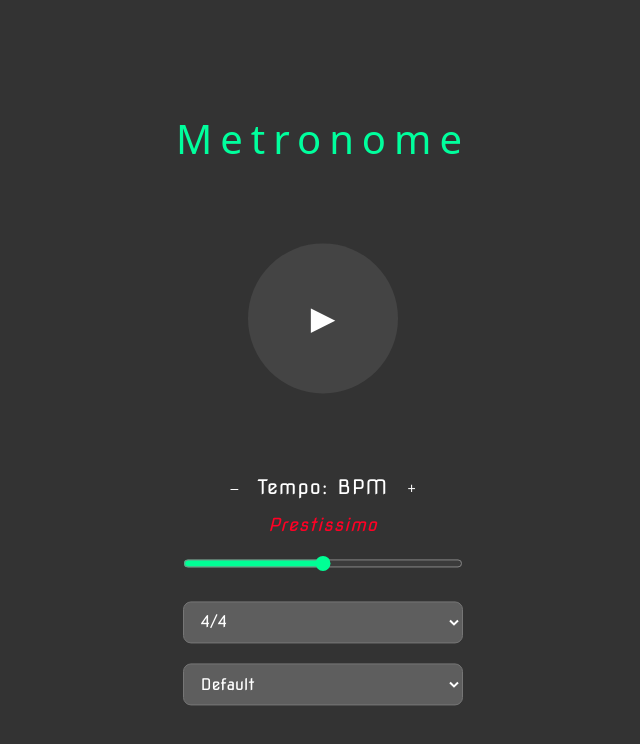
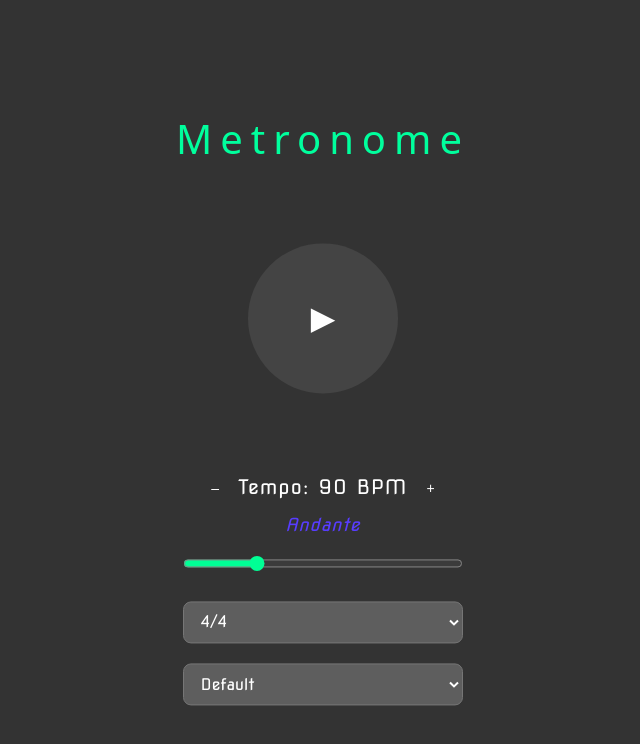
Before and after one commit to SeanCyan/Metronome, a Vue app: page / in a window 1280 px wide. Shown: the top 744 px of the page, without its empty margins (317-957 px from the left). Built offline with nearby package versions, Linux system fonts and the light colour scheme; a web font is replaced by a local one.

Commit message:
Add default BPM back in

```diff
--- a/src/components/BPMControl.vue
+++ b/src/components/BPMControl.vue
@@ -22,7 +22,7 @@ import { ref, watch, computed } from 'vue';
 const props = defineProps(['bpm']);
 const emit = defineEmits(['update:bpm']);
 
-const localBpm = ref(props.bpm);
+const localBpm = ref(90); // default BPM of 90
 
 watch(localBpm, (newVal) => {
   emit('update:bpm', newVal);
```
